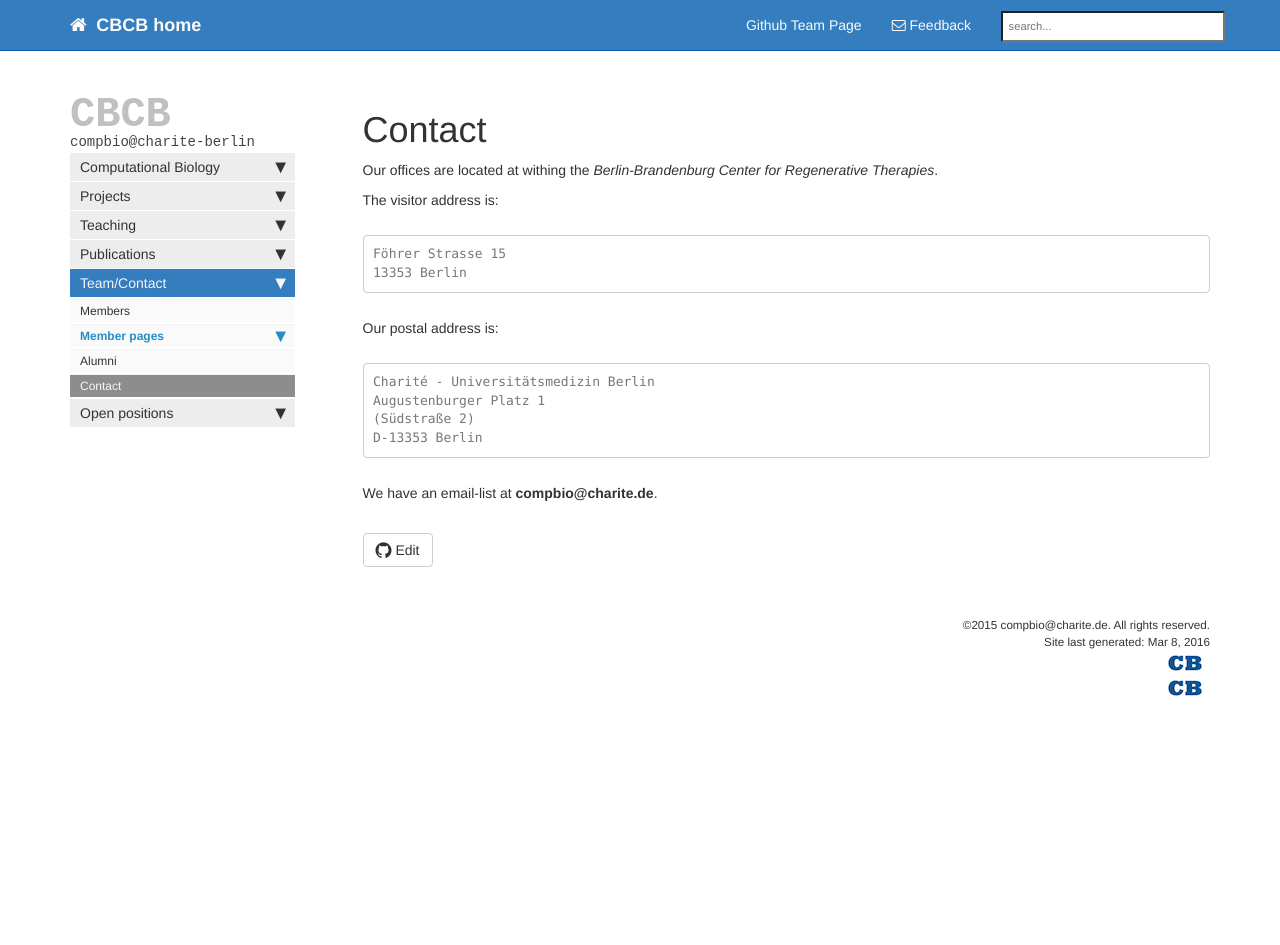
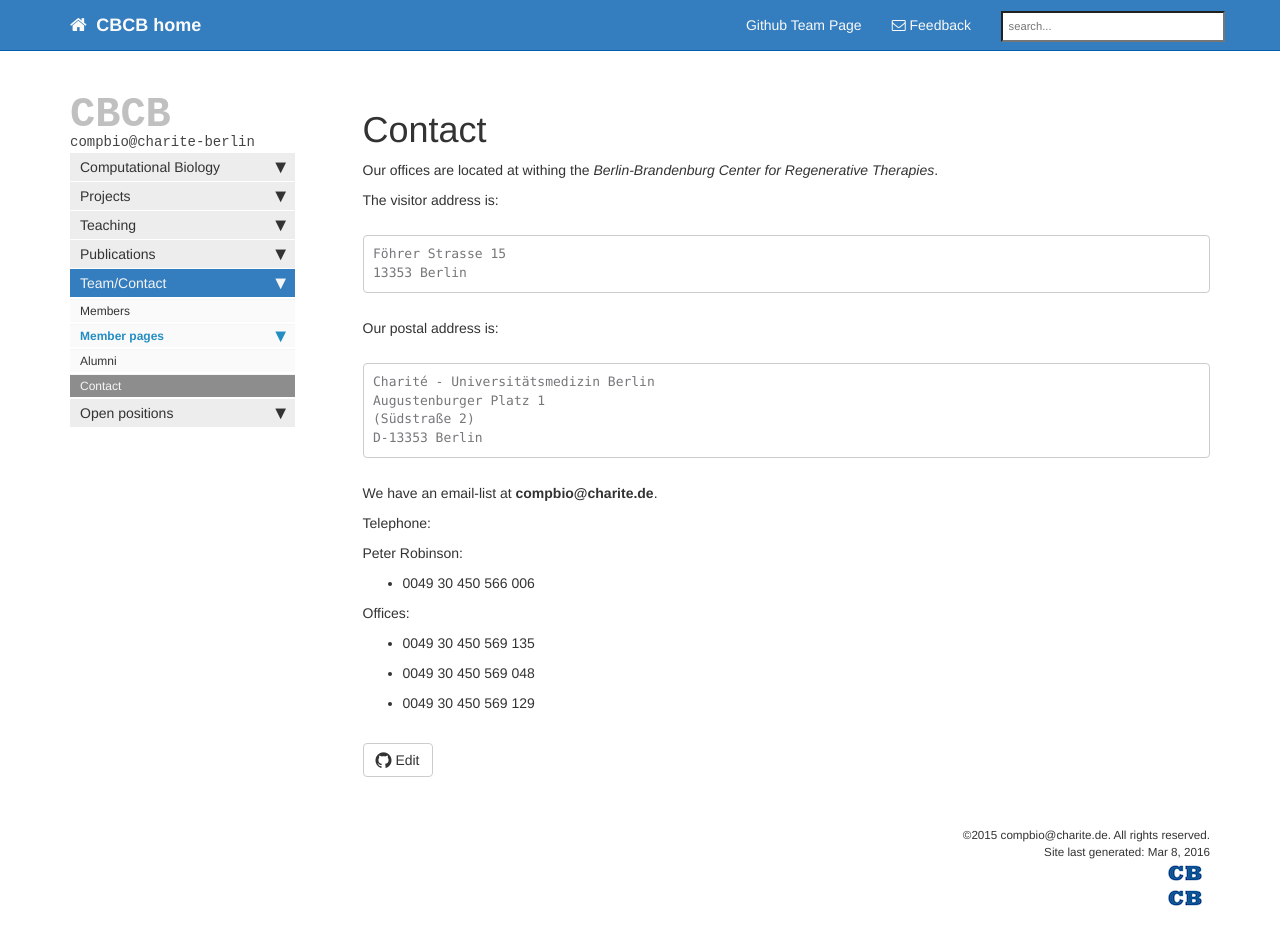
Before and after one commit to charite/charite.github.io, a Jekyll site: the page built from team_contact.md, in a window 1280 px wide and 970 px high. Shown: the top 945 px of the window. Built offline with Jekyll 4.4.1, drawn with Linux system fonts in a browser that asks for light colours; nearby versions of some CDN libraries; library files that are not in the unit come from our copies; comment, search, counter and statistics services are not loaded.

Commit message:
Update team_contact.md

```diff
--- a/team_contact.md
+++ b/team_contact.md
@@ -19,3 +19,13 @@ Our postal address is:
     D-13353 Berlin
 
 We have an email-list at **compbio@charite.de**.
+
+Telephone:
+
+ Peter Robinson:
+ * 0049 30 450 566 006
+
+Offices:
+* 0049 30 450 569 135
+* 0049 30 450 569 048
+* 0049 30 450 569 129
```
